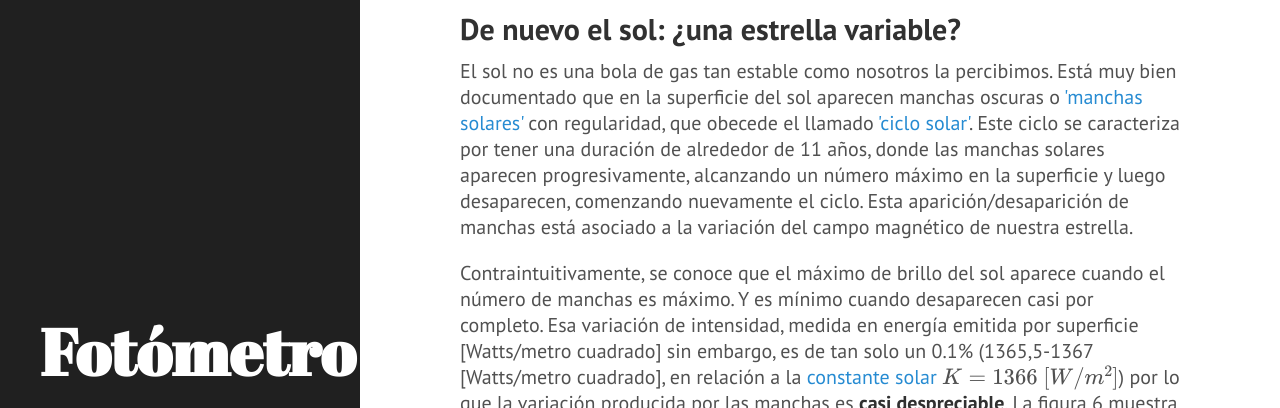
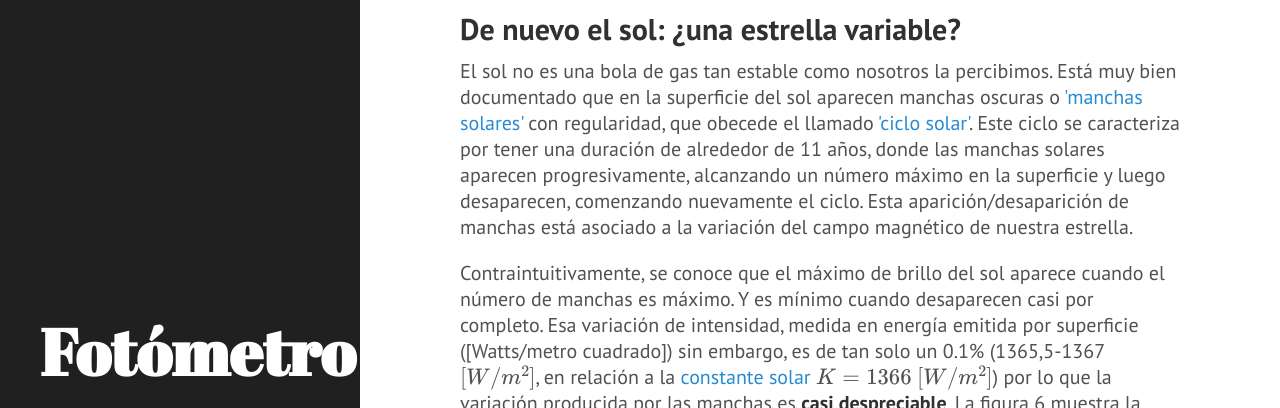
Before and after one commit to nicomedinap/nicomedinap.github.io, a Jekyll site: the page built from _posts/2020-11-12-VariabilidadEstelar.md, in a window 1280 px wide and 900 px high, scrolled down 7113 px, cut to the strip 0-408 px from the top of the window. Built offline with Jekyll 4.4.1, drawn with Linux system fonts in a browser that asks for light colours; formulas are drawn with MathJax 3; a script that is not in the unit is left out.

Commit message:
Update 2020-11-12-VariabilidadEstelar.md

```diff
--- a/_posts/2020-11-12-VariabilidadEstelar.md
+++ b/_posts/2020-11-12-VariabilidadEstelar.md
@@ -273,7 +273,7 @@ title:  "Variación de brillo en las estrellas"
 
 <p>¿Qué está pasando aquí? Bueno, imposible saberlo sin información adicional. Pero partamos simplificando el problema con una pregunta fundamental: ¿Es normal que la luminosidad de las fuentes astronómicas cambie a lo largo del tiempo? Para tener una pista, podemos examinar nuestra estrella más cercana, y ver si sufre de algún tipo de cambio de luminosidad.</p>
 <h2 id="De-nuevo-el-sol:-&#191;una-estrella-variable?">De nuevo el sol: &#191;una estrella variable?<a class="anchor-link" href="#De-nuevo-el-sol:-&#191;una-estrella-variable?"></a></h2><p>El sol no es una bola de gas tan estable como nosotros la percibimos. Está muy bien documentado que en la superficie del sol aparecen manchas oscuras o <a href="https://es.wikipedia.org/wiki/Mancha_solar">'manchas solares'</a> con regularidad, que obecede el llamado <a href="http://primerfoton.cl/2016/06/15/ciclo-solar/">'ciclo solar'</a>. Este ciclo se caracteriza por tener una duración de alrededor de 11 años, donde las manchas solares aparecen progresivamente, alcanzando un número máximo en la superficie y luego desaparecen, comenzando nuevamente el ciclo. Esta aparición/desaparición de manchas está asociado a la variación del campo magnético de nuestra estrella.</p>
-<p>Contraintuitivamente, se conoce que el máximo de brillo del sol aparece cuando el número de manchas es máximo. Y es mínimo cuando desaparecen casi por completo. Esa variación de intensidad, medida en energía emitida por superficie [Watts/metro cuadrado] sin embargo, es de tan solo un 0.1% (1365,5-1367 [Watts/metro cuadrado], en relación a la <a href="https://es.wikipedia.org/wiki/Constante_solar">constante solar</a> $K=1366\ [W / m^2]$) por lo que la variación producida por las manchas es <strong>casi despreciable</strong>. La figura 6 muestra la evolución de la superficie de nuestro sol a lo largo de 10 años.</p>
+<p>Contraintuitivamente, se conoce que el máximo de brillo del sol aparece cuando el número de manchas es máximo. Y es mínimo cuando desaparecen casi por completo. Esa variación de intensidad, medida en energía emitida por superficie ([Watts/metro cuadrado]) sin embargo, es de tan solo un 0.1% (1365,5-1367 $[W / m^2]$, en relación a la <a href="https://es.wikipedia.org/wiki/Constante_solar">constante solar</a> $K=1366\ [W / m^2]$) por lo que la variación producida por las manchas es <strong>casi despreciable</strong>. La figura 6 muestra la evolución de la superficie de nuestro sol a lo largo de 10 años.</p>
 
 
 
```
